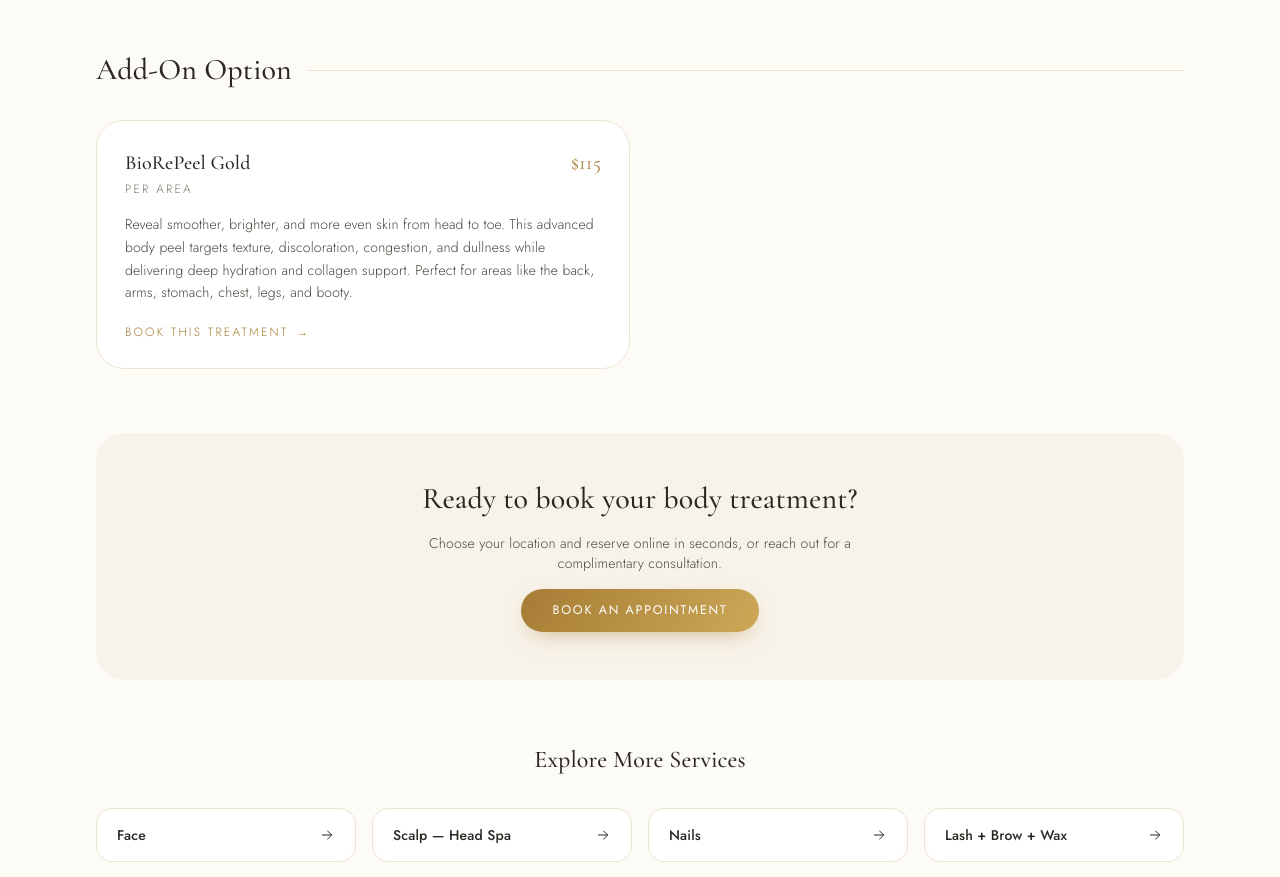
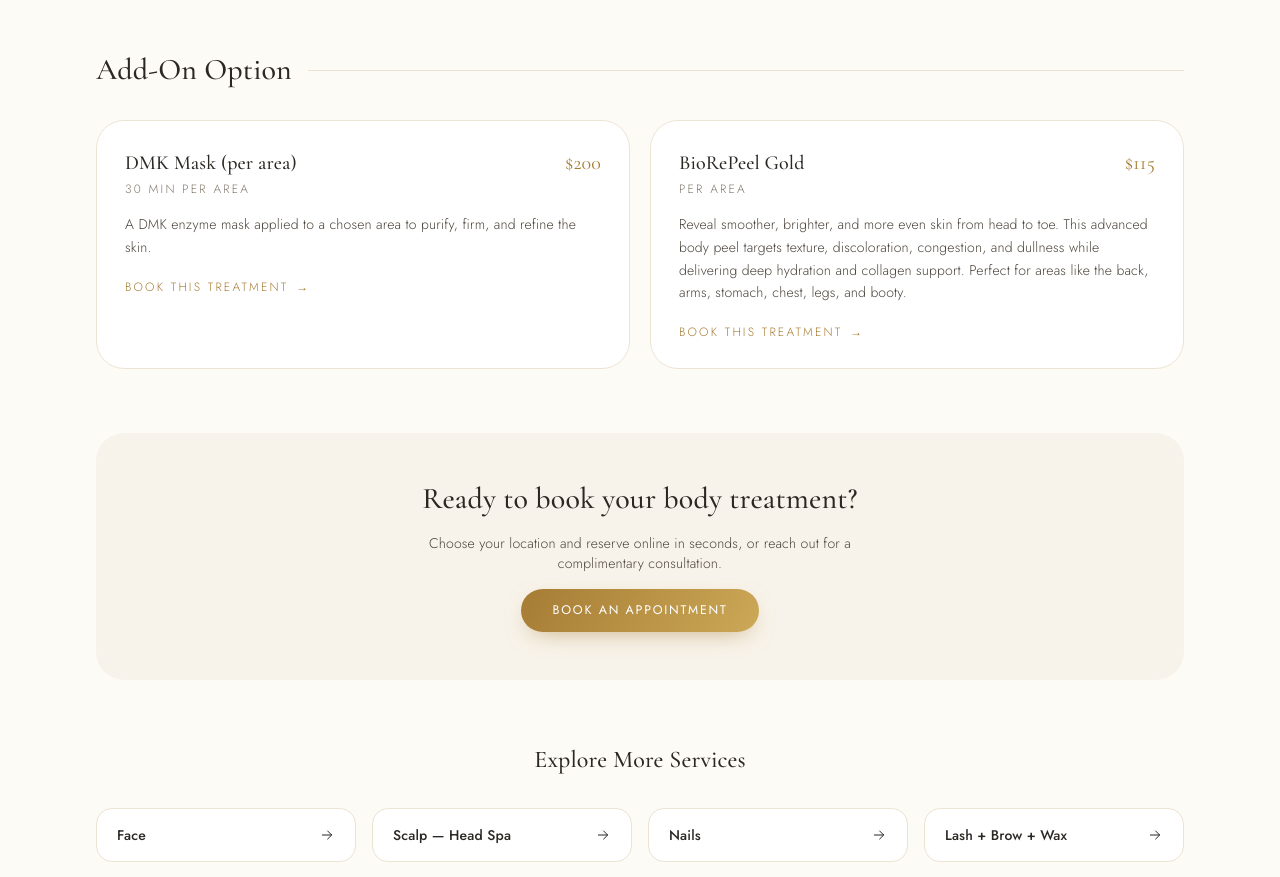
Before and after one commit to mdntsys/skin360facebodyscalp-website, a Next.js app: page /services/body in a window 1280 px wide. Shown: the part 2220-3097 px from the top of the page. Built offline with nearby package versions, Linux system fonts and the light colour scheme.

Commit message:
Add DMK Mask as a facial add-on and a per-area body add-on

```diff
--- a/src/data/services.ts
+++ b/src/data/services.ts
@@ -134,6 +134,13 @@ export const SERVICE_CATEGORIES: ServiceCategory[] = [
       {
         title: "Add-On Services",
         services: [
+          {
+            name: "DMK Mask",
+            price: "$125",
+            duration: "45 Min",
+            description:
+              "A DMK enzyme mask added to your facial to draw out impurities, oxygenate the skin, and leave it firmer and more refined.",
+          },
           {
             name: "Oxygen Dome LED + Infrared Infusion",
             price: "$100",
@@ -277,6 +284,13 @@ export const SERVICE_CATEGORIES: ServiceCategory[] = [
       {
         title: "Add-On Option",
         services: [
+          {
+            name: "DMK Mask (per area)",
+            price: "$200",
+            duration: "30 min per area",
+            description:
+              "A DMK enzyme mask applied to a chosen area to purify, firm, and refine the skin.",
+          },
           {
             name: "BioRePeel Gold",
             price: "$115",
```
Also changed, not shown: public/llms.txt.
